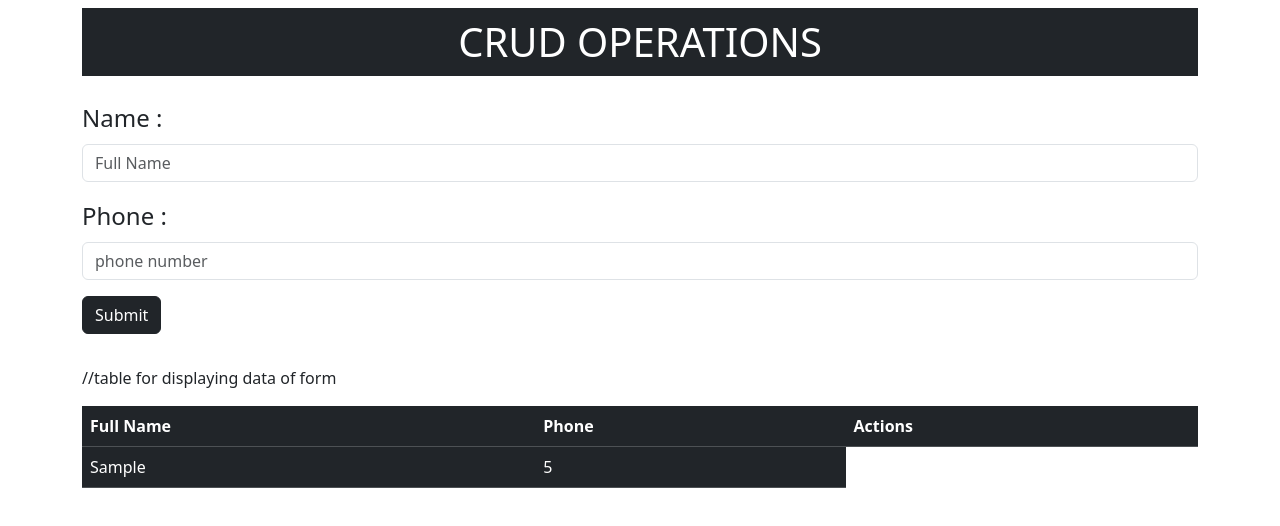
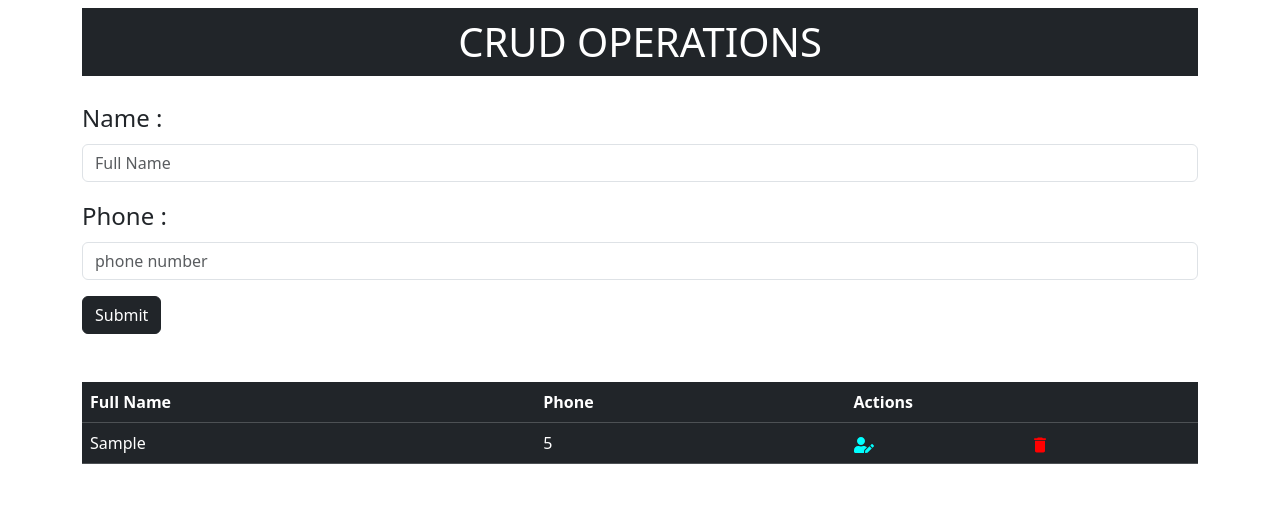
Before and after one commit to Amu420/CRUD, a React (Vite) app: page / in a window 1280 px wide. Both pictures are taken after typing "Sample", "5" into the empty fields and a click on the button "Submit". Shown: the top 526 px of the page. Built offline with nearby package versions, Linux system fonts and the light colour scheme.

Commit message:
updated react-> edit and delete buttons

```diff
--- a/src/App.jsx
+++ b/src/App.jsx
@@ -1,4 +1,6 @@
 import React, { useState } from "react";
+import { FaUserEdit } from "react-icons/fa";
+import { MdDelete } from "react-icons/md";
 
 function App() {
   const [fullname, setFullName] = useState("");
@@ -52,7 +54,7 @@ function App() {
           </div>
         </form>
       </div>
-      //table for displaying data of form
+      {/* table for displaying data of form */}
       <div className="my-3">
         <table className="table table-dark">
           <thead>
@@ -68,6 +70,12 @@ function App() {
                 <tr key={list.id}>
                   <td>{list.fullname}</td>
                   <td>{list.phone}</td>
+                  <td>
+                    <FaUserEdit className="iconEdit" />
+                  </td>
+                  <td>
+                    <MdDelete className="iconDelete" />
+                  </td>
                 </tr>
               );
             })}
--- a/src/index.css
+++ b/src/index.css
@@ -0,0 +1,11 @@
+.iconEdit {
+  color: aqua;
+  font-size: 20px;
+  cursor: pointer;
+}
+
+.iconDelete {
+  color: red;
+  font-size: 20px;
+  cursor: pointer;
+}
```
